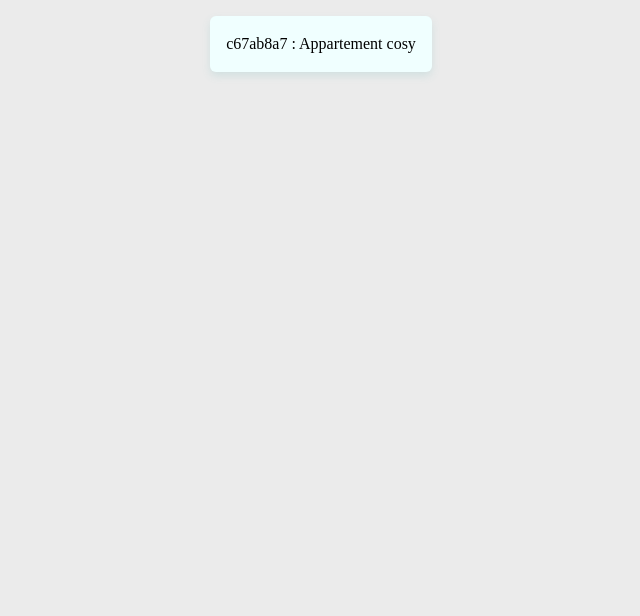
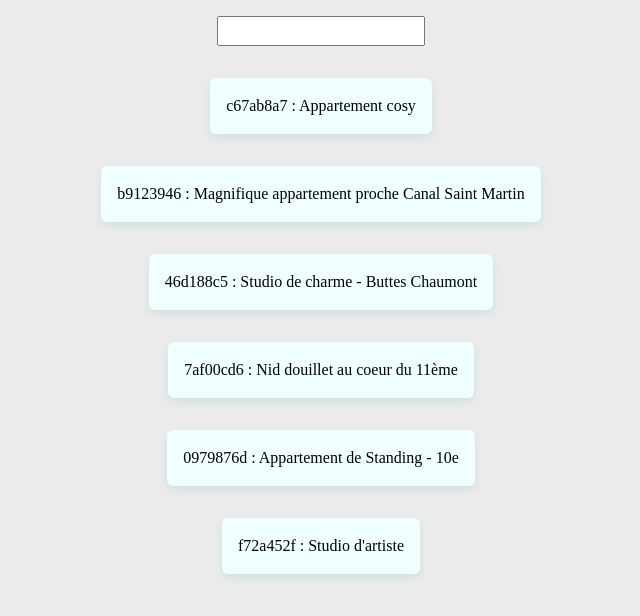
Before and after one commit to ask0ldd/Angular-SPA, an Angular app: page / in a window 1280 px wide. Shown: the top 616 px of the page, without its empty margins (319-959 px from the left). Built offline with nearby package versions, Linux system fonts and the light colour scheme.

Commit message:
testing *ngif

```diff
--- a/src/app/app.component.html
+++ b/src/app/app.component.html
@@ -9,11 +9,28 @@
   margin:0 auto;
   align-items: center;
   padding:1rem 0;
+  row-gap: 2rem;
 }
 </style>
 
 <div class="main">
+  <!-- #input > ref -->
+  <!-- (keyup) = "0" > force change detection : autoupdate inputvalue -->
+  <!-- (click)="changeRental($event)" -->
+  <!-- (keyup.enter) : pseudo event -->
+  <input
+    (keyup.enter)="enterRental(input.value)"
+    (blur)="enterRental(input.value)"
+    #input
+    type="text"/>
+  <!-- *ngIf="" : directive structurelle -->
+  <p *ngIf="selectedRental != null">{{ selectedRental.id }} : {{ selectedRental.title }}</p>
   <p (click)="clickRental(rentalsList[0])">{{rentalsList[0].id}} : {{rentalsList[0].title}}</p>
+  <p (click)="clickRental(rentalsList[1])">{{rentalsList[1].id}} : {{rentalsList[1].title}}</p>
+  <p (click)="clickRental(rentalsList[2])">{{rentalsList[2].id}} : {{rentalsList[2].title}}</p>
+  <p (click)="clickRental(rentalsList[3])">{{rentalsList[3].id}} : {{rentalsList[3].title}}</p>
+  <p (click)="clickRental(rentalsList[4])">{{rentalsList[4].id}} : {{rentalsList[4].title}}</p>
+  <p (click)="clickRental(rentalsList[5])">{{rentalsList[5].id}} : {{rentalsList[5].title}}</p>
 </div>
 
 <router-outlet></router-outlet>
--- a/src/app/app.component.ts
+++ b/src/app/app.component.ts
@@ -11,6 +11,7 @@ export class AppComponent implements OnInit {
   title = 'angularprj';
 
   rentalsList = rentalsList
+  selectedRental : Rental | undefined
 
   // constructor method is not defined for most angular component
 
@@ -21,6 +22,19 @@ export class AppComponent implements OnInit {
   clickRental(rental : Rental){
     console.log(`The rental with the following id has been clicked : ${rental.id}`)
   }
+
+  changeRental(event : MouseEvent){
+    const inputValue = (event.target as HTMLInputElement).value// + : convert to a number. example : +(event.target as HTMLInputElement).value
+    console.log(inputValue)
+  }
+
+  enterRental(value : string){
+    if(isNaN(parseInt(value)) === false) {
+      this.selectedRental = rentalsList[parseInt(value)]
+    }else{
+      this.selectedRental = undefined
+    }
+  }
 }
 
 // https://angular.io/guide/lifecycle-hooks
```
